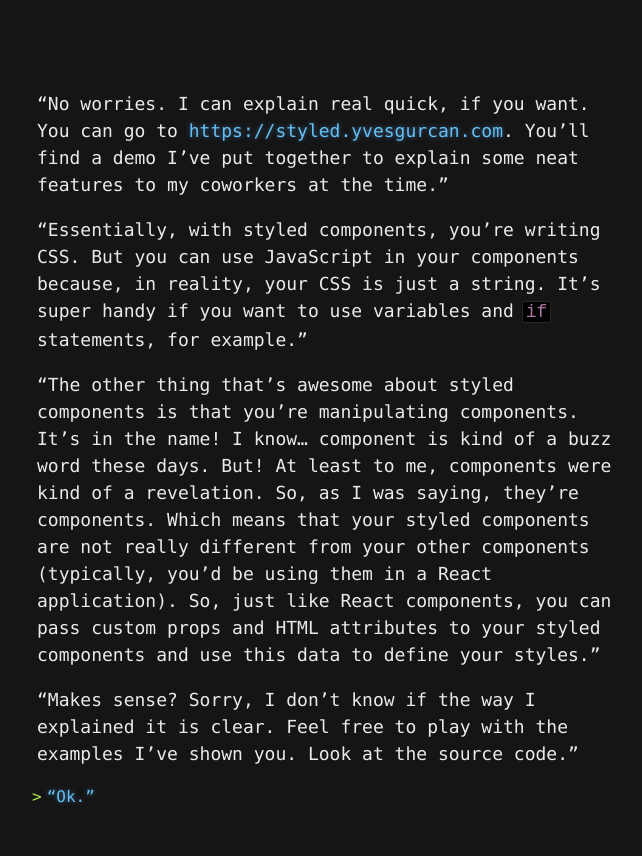
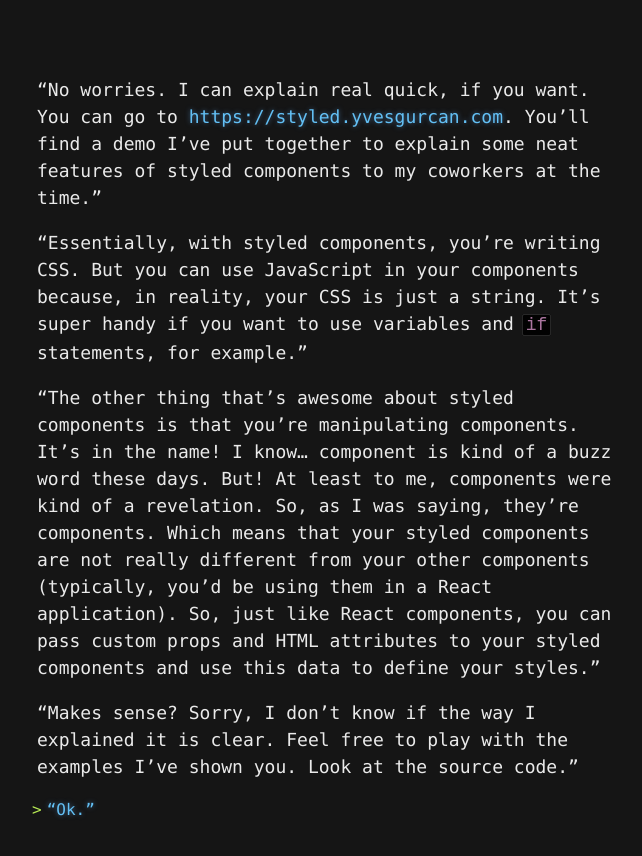
Before and after one commit to yvesgurcan/adventure, a Jekyll site: the page built from styled-no.md, in a window 1280 px wide. Shown: the top 856 px of the page, without its empty margins (308-950 px from the left). Built offline with Jekyll 4.4.1, drawn with Linux system fonts in a browser that asks for light colours; our own code applies the rules of GitHub Pages for plain Markdown files.

Commit message:
Update styled-no.md

```diff
--- a/styled-no.md
+++ b/styled-no.md
@@ -1,5 +1,5 @@
 
-"No worries. I can explain real quick, if you want. You can go to <https://styled.yvesgurcan.com>. You'll find a demo I've put together to explain some neat features to my coworkers at the time."
+"No worries. I can explain real quick, if you want. You can go to <https://styled.yvesgurcan.com>. You'll find a demo I've put together to explain some neat features of styled components to my coworkers at the time."
 
 "Essentially, with styled components, you're writing CSS. But you can use JavaScript in your components because, in reality, your CSS is just a string. It's super handy if you want to use variables and `if` statements, for example."
 
```
